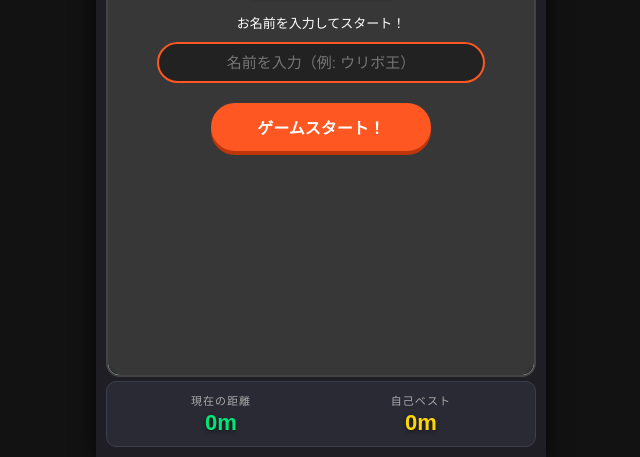
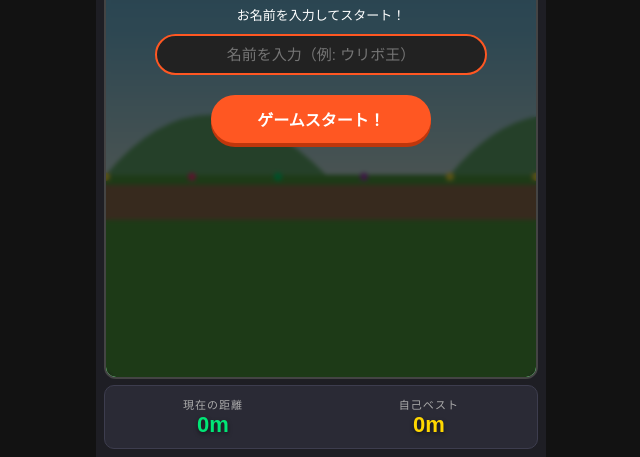
Before and after one commit to guolinguoshu-create/URIBO-game-4, a plain HTML site: page index.html in a window 1280 px wide. Shown: the part 343-800 px from the top of the page, without its empty margins (319-959 px from the left). Drawn offline with Linux system fonts and the light colour scheme.

Commit message:
Update index.html

```diff
--- a/index.html
+++ b/index.html
@@ -6,26 +6,26 @@
     <title>Uribo Chototsu Moshin!</title>
     <style>
         * { margin: 0; padding: 0; box-sizing: border-box; touch-action: manipulation; -webkit-tap-highlight-color: transparent; }
-        body { background: #121212; font-family: 'Hiragino Kaku Gothic ProN', sans-serif; display: flex; justify-content: center; align-items: center; min-height: 100vh; overflow: hidden; color: #fff; }
+        html, body { width: 100%; height: 100%; overflow: hidden; background: #121212; font-family: 'Hiragino Kaku Gothic ProN', sans-serif; color: #fff; }
 
-        #outer-container { width: 100vw; height: 100vh; max-width: 450px; max-height: 850px; display: flex; flex-direction: column; justify-content: space-between; align-items: center; background: #1e1e24; padding: 10px; box-shadow: 0 0 20px rgba(0,0,0,0.8); position: relative; }
+        #outer-container { width: 100vw; height: 100vh; max-width: 450px; max-height: 850px; margin: 0 auto; display: flex; flex-direction: column; background: #1e1e24; padding: 8px; position: relative; }
 
-        #game-header { width: 100%; display: flex; justify-content: space-between; align-items: center; padding: 4px 8px; color: #FFD700; flex-shrink: 0; }
-        #game-header span { font-weight: bold; font-size: 14px; text-shadow: 1px 1px 2px #000; }
+        #game-header { width: 100%; height: 36px; display: flex; justify-content: space-between; align-items: center; padding: 0 8px; color: #FFD700; flex-shrink: 0; }
+        #game-header span { font-weight: bold; font-size: 15px; text-shadow: 1px 1px 2px #000; }
         #sound-toggle { font-size: 16px; background: #333; border: 1px solid #555; color: white; padding: 2px 10px; border-radius: 20px; cursor: pointer; }
 
-        #canvas-wrapper { width: 100%; flex: 1; position: relative; overflow: hidden; border-radius: 14px; border: 2px solid #444; margin: 4px 0; background: #87CEEB; }
+        #canvas-wrapper { width: 100%; flex: 1; position: relative; overflow: hidden; border-radius: 12px; border: 2px solid #444; background: #87CEEB; }
         canvas { width: 100%; height: 100%; display: block; }
 
-        /* 下部：走行距離が必ず画面内に収まるデザイン */
-        #game-footer { width: 100%; background: #2a2a35; padding: 10px 14px; border-radius: 10px; display: flex; justify-content: space-around; align-items: center; border: 1px solid #3d3d4e; flex-shrink: 0; }
+        /* 下部ステータスエリア：確実に表示されるように高さを固定 */
+        #game-footer { width: 100%; height: 64px; background: #2a2a35; margin-top: 6px; border-radius: 10px; display: flex; justify-content: space-around; align-items: center; border: 1px solid #3d3d4e; flex-shrink: 0; }
         .stat-box { text-align: center; }
-        .stat-label { font-size: 11px; color: #aaa; text-transform: uppercase; letter-spacing: 1px; margin-bottom: 2px; }
+        .stat-label { font-size: 11px; color: #aaa; text-transform: uppercase; letter-spacing: 1px; }
         .stat-value { font-size: 22px; font-weight: 900; color: #00E676; text-shadow: 0 2px 4px rgba(0,0,0,0.5); }
         .stat-value.high { color: #FFD700; }
 
         .ui-screen { position: absolute; top: 0; left: 0; width: 100%; height: 100%; display: flex; flex-direction: column; justify-content: center; align-items: center; background: rgba(0,0,0,0.65); color: white; text-align: center; padding: 20px; z-index: 20; backdrop-filter: blur(2px); }
-        h1 { font-size: 26px; margin-bottom: 6px; color: #FFD700; text-shadow: 2px 2px 6px #000; font-weight: 900; line-height: 1.2; }
+        h1 { font-size: 24px; margin-bottom: 6px; color: #FFD700; text-shadow: 2px 2px 6px #000; font-weight: 900; line-height: 1.2; }
         .catchphrase { font-size: 13px; color: #FFF; background: #FF5722; padding: 4px 14px; border-radius: 20px; margin-bottom: 16px; font-weight: bold; box-shadow: 0 2px 4px rgba(0,0,0,0.3); }
 
         input[type="text"] { width: 85%; padding: 10px 14px; font-size: 15px; border-radius: 22px; border: 2px solid #FF5722; background: #222; color: #fff; text-align: center; margin-bottom: 14px; outline: none; }
@@ -73,7 +73,7 @@
         </div>
     </div>
 
-    <!-- 下部：走行距離表示 -->
+    <!-- 下部：固定表示の走行距離エリア -->
     <div id="game-footer">
         <div class="stat-box">
             <div class="stat-label">現在の距離</div>
@@ -97,11 +97,32 @@ function resize() {
 resize();
 window.addEventListener('resize', resize);
 
-// 元の背景画像
-const bgImg = new Image();
-bgImg.src = 'Screenshot_20260823-100724.png';
-let imageLoaded = false;
-bgImg.onload = () => { imageLoaded = true; };
+// 元画像からウリボだけを透明キャンバスに抽出
+const sourceImg = new Image();
+sourceImg.src = 'Screenshot_20260823-100724.png';
+
+const uriboCanvas = document.createElement('canvas');
+const uriboCtx = uriboCanvas.getContext('2d');
+let uriboReady = false;
+
+sourceImg.onload = () => {
+    // ウリボの元画像の切り抜き範囲
+    const sx = sourceImg.naturalWidth * 0.02;
+    const sy = sourceImg.naturalHeight * 0.48;
+    const sw = sourceImg.naturalWidth * 0.62;
+    const sh = sourceImg.naturalHeight * 0.35;
+
+    uriboCanvas.width = sw;
+    uriboCanvas.height = sh;
+
+    // ウリボだけを透過抽出するパス
+    uriboCtx.beginPath();
+    uriboCtx.ellipse(sw * 0.48, sh * 0.52, sw * 0.46, sh * 0.44, 0, 0, Math.PI * 2);
+    uriboCtx.clip();
+    uriboCtx.drawImage(sourceImg, -sx, -sy);
+
+    uriboReady = true;
+};
 
 let audioCtx = null;
 let isMuted = false;
@@ -186,7 +207,7 @@ let score = 0;
 let highScore = parseInt(localStorage.getItem('uribo_highscore') || '0');
 let playerName = localStorage.getItem('uribo_playername') || '';
 let gameSpeed = 5;
-let bgOffsetX = 0;
+let bgScrollX = 0;
 
 document.getElementById('high-score-disp').innerText = `${highScore}m`;
 if (playerName) document.getElementById('player-name-input').value = playerName;
@@ -195,7 +216,7 @@ const player = {
     x: 50,
     y: 0,
     width: 75,
-    height: 65,
+    height: 60,
     vy: 0,
     gravity: 0.65,
     jumpPower: -12.5,
@@ -208,9 +229,9 @@ let nextSpawnDelay = 50;
 
 const obstacleTypes = [
     { type: 'rock', width: 36, height: 36 },
-    { type: 'big_rock', width: 50, height: 50 },
-    { type: 'mushroom', width: 34, height: 44 },
-    { type: 'stump', width: 42, height: 36 }
+    { type: 'big_rock', width: 48, height: 48 },
+    { type: 'mushroom', width: 32, height: 42 },
+    { type: 'stump', width: 40, height: 34 }
 ];
 
 function doJump() {
@@ -261,7 +282,7 @@ function startGame() {
 
     score = 0;
     gameSpeed = 5;
-    const groundY = canvas.height * 0.72;
+    const groundY = canvas.height * 0.70;
     player.y = groundY - player.height;
     player.vy = 0;
     player.isGrounded = true;
@@ -290,9 +311,9 @@ function update() {
         document.getElementById('high-score-disp').innerText = `${highScore}m`;
     }
 
-    bgOffsetX = (bgOffsetX + gameSpeed * 0.7) % canvas.width;
+    bgScrollX = (bgScrollX + gameSpeed) % canvas.width;
 
-    const groundY = canvas.height * 0.72;
+    const groundY = canvas.height * 0.70;
     const floorY = groundY - player.height;
 
     player.vy += player.gravity;
@@ -309,7 +330,7 @@ function update() {
         const typeObj = obstacleTypes[Math.floor(Math.random() * obstacleTypes.length)];
         obstacles.push({
             x: canvas.width,
-            y: groundY - typeObj.height + 4,
+            y: groundY - typeObj.height + 2,
             width: typeObj.width,
             height: typeObj.height,
             type: typeObj.type
@@ -324,9 +345,9 @@ function update() {
         obs.x -= gameSpeed;
 
         if (
-            player.x + 12 < obs.x + obs.width &&
-            player.x + player.width - 12 > obs.x &&
-            player.y + 10 < obs.y + obs.height &&
+            player.x + 10 < obs.x + obs.width &&
+            player.x + player.width - 10 > obs.x &&
+            player.y + 8 < obs.y + obs.height &&
             player.y + player.height > obs.y
         ) {
             gameState = 'GAMEOVER';
@@ -343,73 +364,81 @@ function update() {
 function draw() {
     ctx.clearRect(0, 0, canvas.width, canvas.height);
 
-    const groundY = canvas.height * 0.72;
+    const groundY = canvas.height * 0.70;
 
-    // 1. 背景画像をシームレスにスクロール描画
-    if (imageLoaded) {
-        ctx.drawImage(bgImg, -bgOffsetX, 0, canvas.width, canvas.height);
-        ctx.drawImage(bgImg, canvas.width - bgOffsetX, 0, canvas.width, canvas.height);
-    } else {
-        ctx.fillStyle = '#87CEEB';
-        ctx.fillRect(0, 0, canvas.width, canvas.height);
-        ctx.fillStyle = '#81C784';
-        ctx.fillRect(0, groundY, canvas.width, canvas.height - groundY);
+    // 1. 青空グラデーション
+    const skyGrad = ctx.createLinearGradient(0, 0, 0, groundY);
+    skyGrad.addColorStop(0, '#3a9bdc');
+    skyGrad.addColorStop(0.7, '#83cceb');
+    skyGrad.addColorStop(1, '#d0eeeb');
+    ctx.fillStyle = skyGrad;
+    ctx.fillRect(0, 0, canvas.width, groundY);
+
+    // 2. 遠くの山々（自然にスクロール）
+    ctx.fillStyle = '#6ab875';
+    for (let i = -1; i <= 2; i++) {
+        let mx = i * (canvas.width * 0.8) - (bgScrollX * 0.2 % (canvas.width * 0.8));
+        ctx.beginPath();
+        ctx.moveTo(mx, groundY);
+        ctx.quadraticCurveTo(mx + 100, groundY - 120, mx + 220, groundY);
+        ctx.fill();
     }
 
-    // 2. 障害物の描画
+    // 3. お花畑（緑）
+    ctx.fillStyle = '#55a643';
+    ctx.fillRect(0, groundY, canvas.width, canvas.height - groundY);
+
+    // 4. 土の道
+    ctx.fillStyle = '#9e7956';
+    ctx.fillRect(0, groundY + 10, canvas.width, 35);
+
+    // 道に咲くカラフルなお花（ループ描画）
+    const flowerColors = ['#ffeb3b', '#ff4081', '#00e676', '#ab47bc'];
+    for (let i = -1; i <= 2; i++) {
+        let fx = i * canvas.width - (bgScrollX % canvas.width);
+        for (let j = 0; j < 6; j++) {
+            ctx.fillStyle = flowerColors[j % flowerColors.length];
+            ctx.beginPath();
+            ctx.arc(fx + j * (canvas.width / 5), groundY + 2, 4, 0, Math.PI * 2);
+            ctx.fill();
+        }
+    }
+
+    // 5. 障害物
     obstacles.forEach(obs => {
         if (obs.type === 'rock' || obs.type === 'big_rock') {
-            ctx.fillStyle = '#5d4037';
+            ctx.fillStyle = '#614839';
             ctx.beginPath();
             ctx.ellipse(obs.x + obs.width/2, obs.y + obs.height/2, obs.width/2, obs.height/2, 0, 0, Math.PI*2);
             ctx.fill();
         } else if (obs.type === 'mushroom') {
             ctx.fillStyle = '#fff8e1';
             ctx.fillRect(obs.x + obs.width*0.35, obs.y + obs.height*0.4, obs.width*0.3, obs.height*0.6);
-            ctx.fillStyle = '#e53935';
+            ctx.fillStyle = '#f44336';
             ctx.beginPath();
             ctx.arc(obs.x + obs.width/2, obs.y + obs.height*0.4, obs.width/2, Math.PI, 0);
             ctx.fill();
         } else if (obs.type === 'stump') {
-            ctx.fillStyle = '#3e2723';
-            ctx.fillRect(obs.x, obs.y + 6, obs.width, obs.height - 6);
+            ctx.fillStyle = '#4e342e';
+            ctx.fillRect(obs.x, obs.y + 4, obs.width, obs.height - 4);
         }
     });
 
-    // 3. ウリボを元の画像からきれいに切り抜いて描画
-    if (imageLoaded) {
-        ctx.save();
-        // ウリボの輪郭に合わせてクリップマスクを適用（丸型ではなくキャラクターの形）
-        ctx.beginPath();
-        ctx.ellipse(
-            player.x + player.width / 2,
-            player.y + player.height / 2 + 4,
-            player.width * 0.45,
-            player.height * 0.42,
-            0, 0, Math.PI * 2
-        );
-        ctx.clip();
-
-        // 3枚目の元画像内にあるウリボの座標位置を指定して切り出し
-        const sx = bgImg.naturalWidth * 0.02;
-        const sy = bgImg.naturalHeight * 0.48;
-        const sw = bgImg.naturalWidth * 0.62;
-        const sh = bgImg.naturalHeight * 0.35;
-
-        ctx.drawImage(bgImg, sx, sy, sw, sh, player.x, player.y, player.width, player.height);
-        ctx.restore();
+    // 6. ウリボ描画（抽出した単一キャラクターのみ表示）
+    if (uriboReady) {
+        ctx.drawImage(uriboCanvas, player.x, player.y, player.width, player.height);
     } else {
-        ctx.fillStyle = '#795548';
+        ctx.fillStyle = '#8d5524';
         ctx.beginPath();
         ctx.ellipse(player.x + player.width/2, player.y + player.height/2, player.width/2, player.height/2, 0, 0, Math.PI*2);
         ctx.fill();
     }
 
-    // 4. 走る足元の土煙エフェクト
+    // 7. 走行中の足元エフェクト
     if (player.isGrounded && gameState === 'PLAYING') {
-        ctx.fillStyle = 'rgba(255, 255, 255, 0.7)';
+        ctx.fillStyle = 'rgba(255, 255, 255, 0.6)';
         ctx.beginPath();
-        ctx.arc(player.x - 2, groundY - 2, 4, 0, Math.PI * 2);
+        ctx.arc(player.x, groundY + 10, 3, 0, Math.PI * 2);
         ctx.fill();
     }
 }
```
